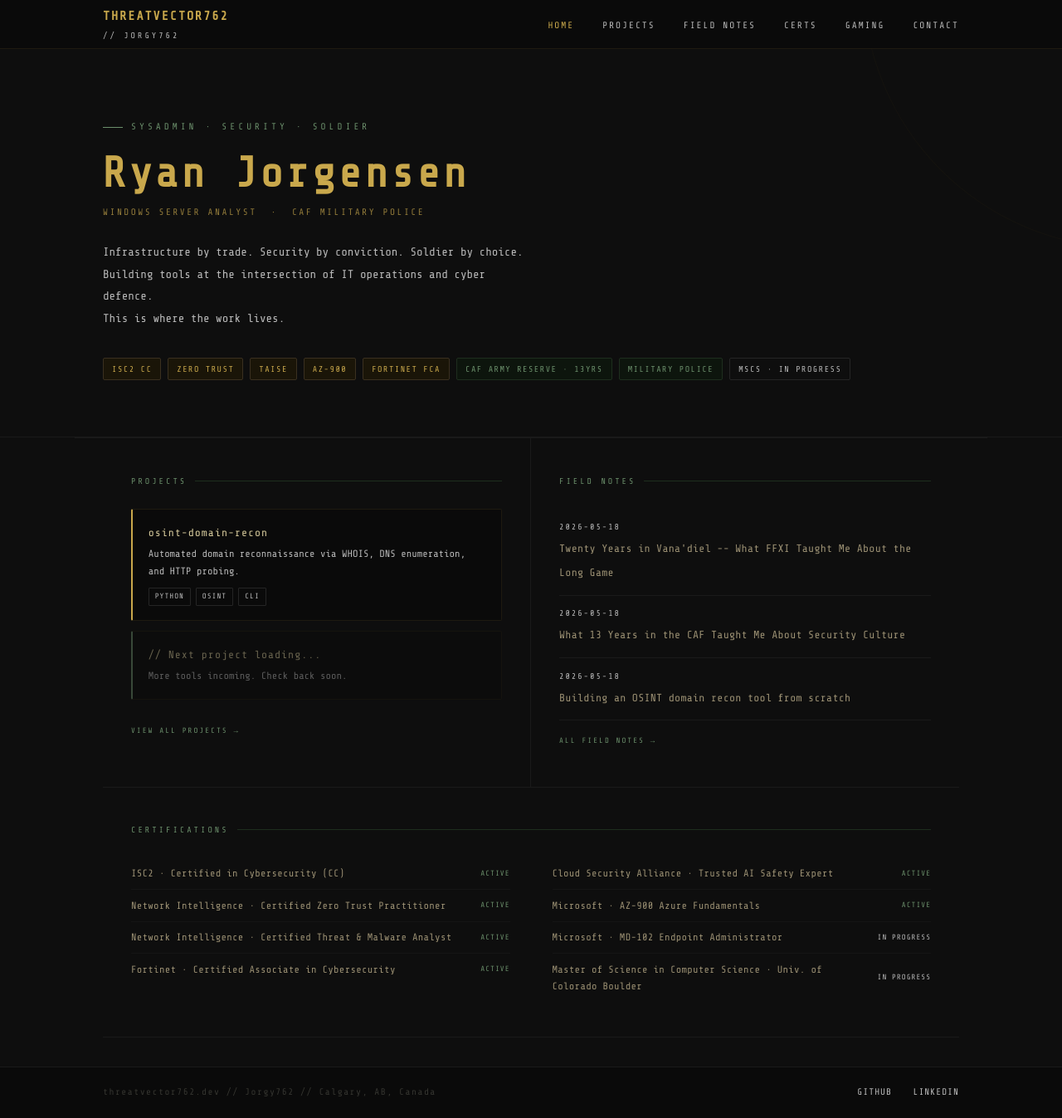
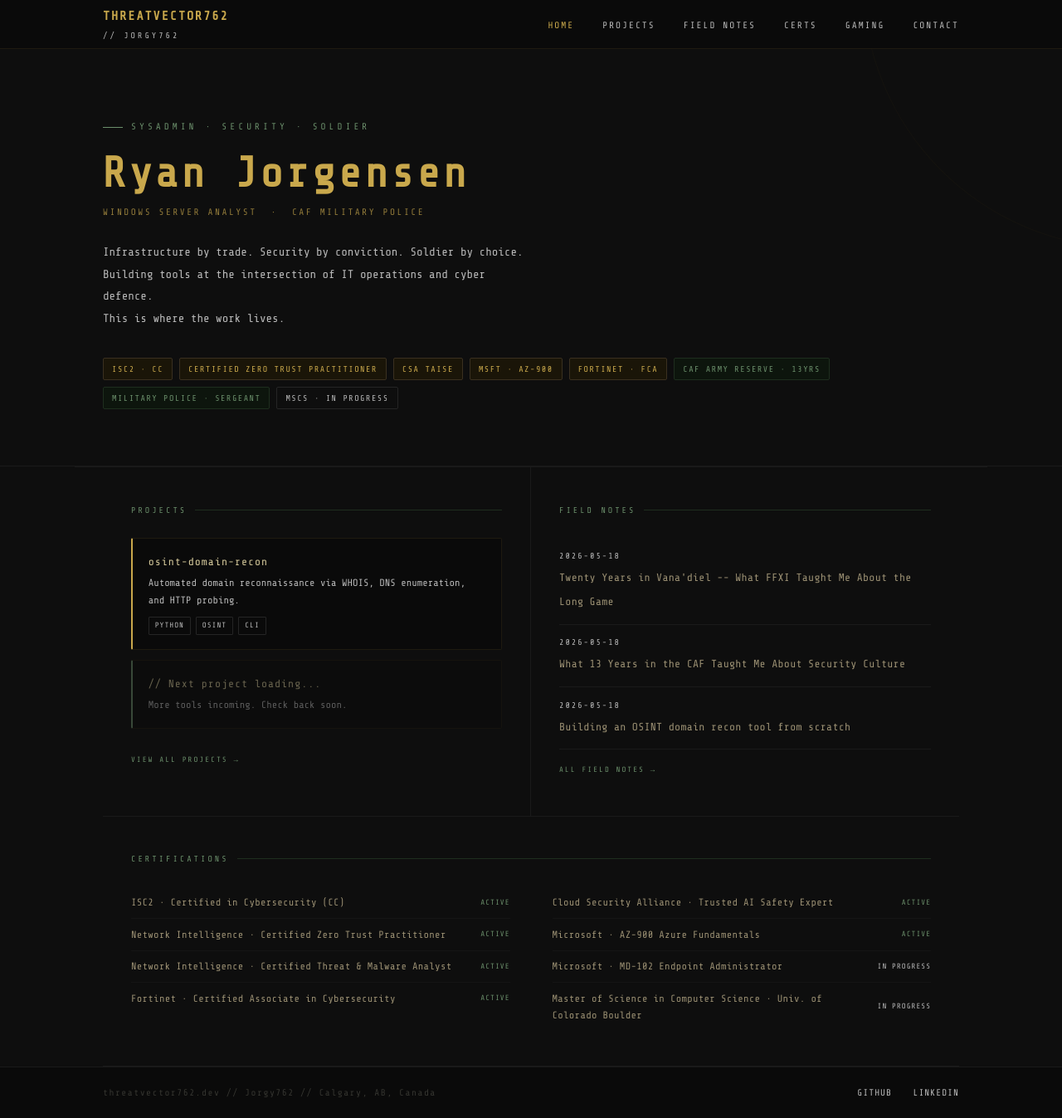
Before and after one commit to Jorgy762/jorgy762.github.io, a Jekyll site: the page built from index.html, in a window 1280 px wide and 1347 px high. Shown: the whole window at 83% size. Built offline with Jekyll 4.4.1, drawn with Linux system fonts in a browser that asks for light colours.

Commit message:
Minor costmetic changes

```diff
--- a/index.html
+++ b/index.html
@@ -13,13 +13,13 @@ layout: default
       This is where the work lives.
     </p>
     <div class="badges">
-      <span class="badge badge-gold">ISC2 CC</span>
-      <span class="badge badge-gold">Zero Trust</span>
-      <span class="badge badge-gold">TAISE</span>
-      <span class="badge badge-gold">AZ-900</span>
-      <span class="badge badge-gold">Fortinet FCA</span>
+      <span class="badge badge-gold">ISC2 · CC</span>
+      <span class="badge badge-gold">Certified Zero Trust Practitioner</span>
+      <span class="badge badge-gold">CSA TAISE</span>
+      <span class="badge badge-gold">MSFT · AZ-900</span>
+      <span class="badge badge-gold">Fortinet · FCA</span>
       <span class="badge badge-green">CAF Army Reserve · 13yrs</span>
-      <span class="badge badge-green">Military Police</span>
+      <span class="badge badge-green">Military Police · Sergeant</span>
       <span class="badge badge-dim">MSCS · In Progress</span>
     </div>
   </div>
```
